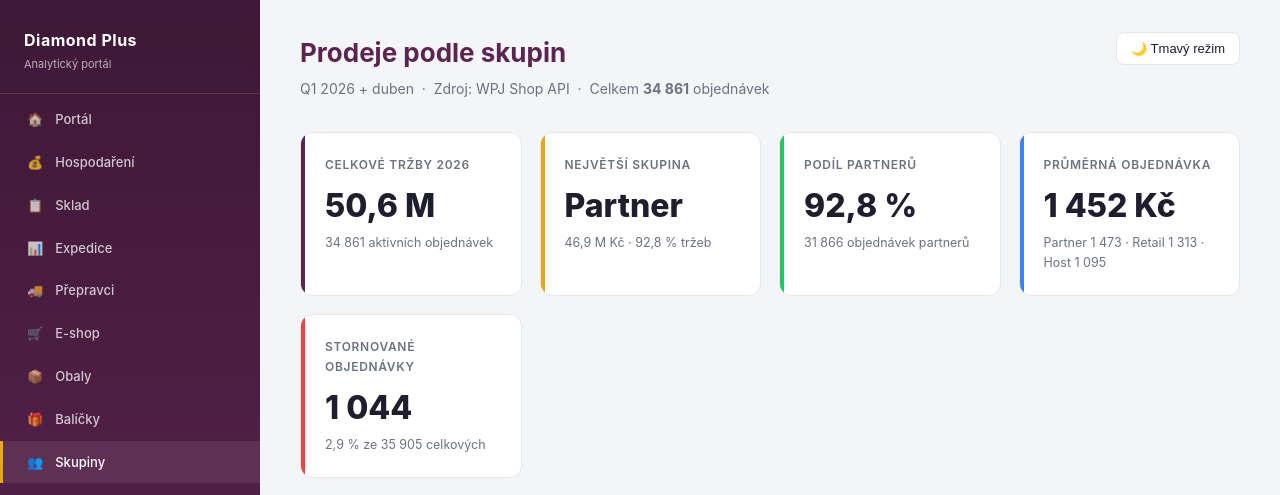
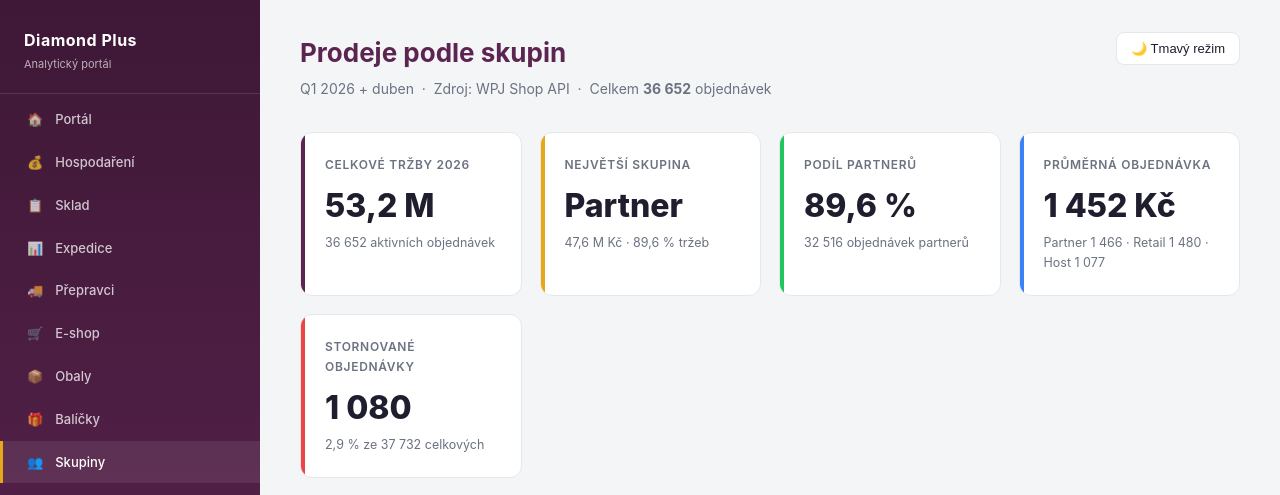
Before and after one commit to rkonfal/skupiny-dashboard, a plain HTML site: page index.html in a window 1280 px wide. Shown: the top 495 px of the page. Drawn offline with Linux system fonts and the light colour scheme.

Commit message:
Fix stale KPI cards: sync all header stats with JS data (36 652 orders, 53.2 M Kč)
- Period header: 34 861 → 36 652
- Revenue: 50,6 M → 53,2 M; active orders 34 861 → 36 652
- Partner share: 92,8 % → 89,6 %; 46,9 M → 47,6 M; 31 866 → 32 516 orders
- Avg breakdowns: Partner 1 466, Retail 1 480, Host 1 077
- Cancelled: 1 044 → 1 080 (2,9 % ze 37 732 celkových)

Co-Authored-By: Claude Sonnet 4.6 <noreply@anthropic.com>

```diff
--- a/index.html
+++ b/index.html
@@ -413,7 +413,7 @@ aside a, .sidebar-nav a, .sidebar a, nav a[href*="rkonfal.github.io"] { font-siz
     <div class="header-row">
       <div>
         <h1>Prodeje podle skupin</h1>
-        <div class="period">Q1 2026 + duben &nbsp;·&nbsp; Zdroj: WPJ Shop API &nbsp;·&nbsp; Celkem <strong>34 861</strong> objednávek</div>
+        <div class="period">Q1 2026 + duben &nbsp;·&nbsp; Zdroj: WPJ Shop API &nbsp;·&nbsp; Celkem <strong>36 652</strong> objednávek</div>
       </div>
       <button class="theme-toggle" onclick="toggleTheme()">🌙 Tmavý režim</button>
     </div>
@@ -423,28 +423,28 @@ aside a, .sidebar-nav a, .sidebar a, nav a[href*="rkonfal.github.io"] { font-siz
   <div class="kpi-grid">
     <div class="kpi-card purple">
       <div class="kpi-label">Celkové tržby 2026</div>
-      <div class="kpi-value">50,6 M</div>
-      <div class="kpi-sub">34 861 aktivních objednávek</div>
+      <div class="kpi-value">53,2 M</div>
+      <div class="kpi-sub">36 652 aktivních objednávek</div>
     </div>
     <div class="kpi-card gold">
       <div class="kpi-label">Největší skupina</div>
       <div class="kpi-value">Partner</div>
-      <div class="kpi-sub">46,9 M Kč · 92,8 % tržeb</div>
+      <div class="kpi-sub">47,6 M Kč · 89,6 % tržeb</div>
     </div>
     <div class="kpi-card green">
       <div class="kpi-label">Podíl partnerů</div>
-      <div class="kpi-value">92,8 %</div>
-      <div class="kpi-sub">31 866 objednávek partnerů</div>
+      <div class="kpi-value">89,6 %</div>
+      <div class="kpi-sub">32 516 objednávek partnerů</div>
     </div>
     <div class="kpi-card blue">
       <div class="kpi-label">Průměrná objednávka</div>
       <div class="kpi-value">1 452 Kč</div>
-      <div class="kpi-sub">Partner 1 473 · Retail 1 313 · Host 1 095</div>
+      <div class="kpi-sub">Partner 1 466 · Retail 1 480 · Host 1 077</div>
     </div>
     <div class="kpi-card red">
       <div class="kpi-label">Stornované objednávky</div>
-      <div class="kpi-value">1 044</div>
-      <div class="kpi-sub">2,9 % ze 35 905 celkových</div>
+      <div class="kpi-value">1 080</div>
+      <div class="kpi-sub">2,9 % ze 37 732 celkových</div>
     </div>
   </div>
 
```
